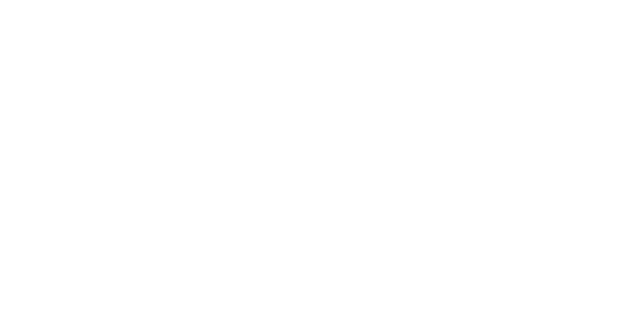
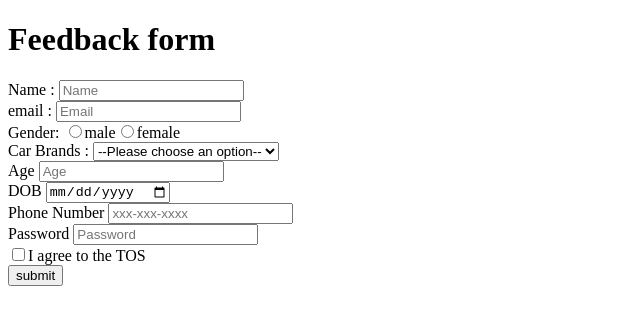
Before and after one commit to acciojob/signup-form-car-Aartijothimanickam, a website: page main.html in a window 1280 px wide. Shown: the whole page, without its empty margins (0-640 px from the left). Drawn offline with Linux system fonts and the light colour scheme.

Commit message:
created a submission

```diff
--- a/main.html
+++ b/main.html
@@ -8,6 +8,36 @@
 
 <body>
 	<!-- the entire body must be written by student -->
+	<form action="/submit" method="post">
+      <h1>Feedback form</h1>
+      <label for="name">Name :</label>
+      <input id="name" type="text" placeholder="Name" required /><br />
+      <label for="email">email :</label>
+      <input type="email" id="email" placeholder="Email" required /><br />
+      <label for="gender_m, gender_f">Gender:</label>
+      <input type="radio" id="gender_m" value="male" />male<input
+        type="radio"
+        id="gender_f"
+        value="Female"
+      />female<br />
+      <label for="cars">Car Brands :</label>
+      <select id="cars"  required placeholder="--Please choose an option--">
+        <option value="">--Please choose an option--</option>
+        <option value="saab">Saab</option>
+        <option value="mercedes">Mercedes</option>
+        <option value="audi">Audi</option>
+      </select><br>
+	  <label for="age">Age</label>
+      <input id="age" type="number" required placeholder="Age" /><br />
+	  <label for="dob">DOB</label>
+	  <input id="dob" type="date" required /><br>
+	  <label for="tel">Phone Number</label>
+	  <input id="tel" type="tel" placeholder="xxx-xxx-xxxx"/><br>
+	  <label for="password">Password</label>
+	  <input id="password" type="password"  placeholder="Password"><br>
+     <input type="checkbox" id="tos" required><label for="tos">I agree to the TOS</label><br>
+	  <button type="submit">submit</button>
+    </form>
     <script type="text/javascript" src="./script.js">
 </script>
 
```
